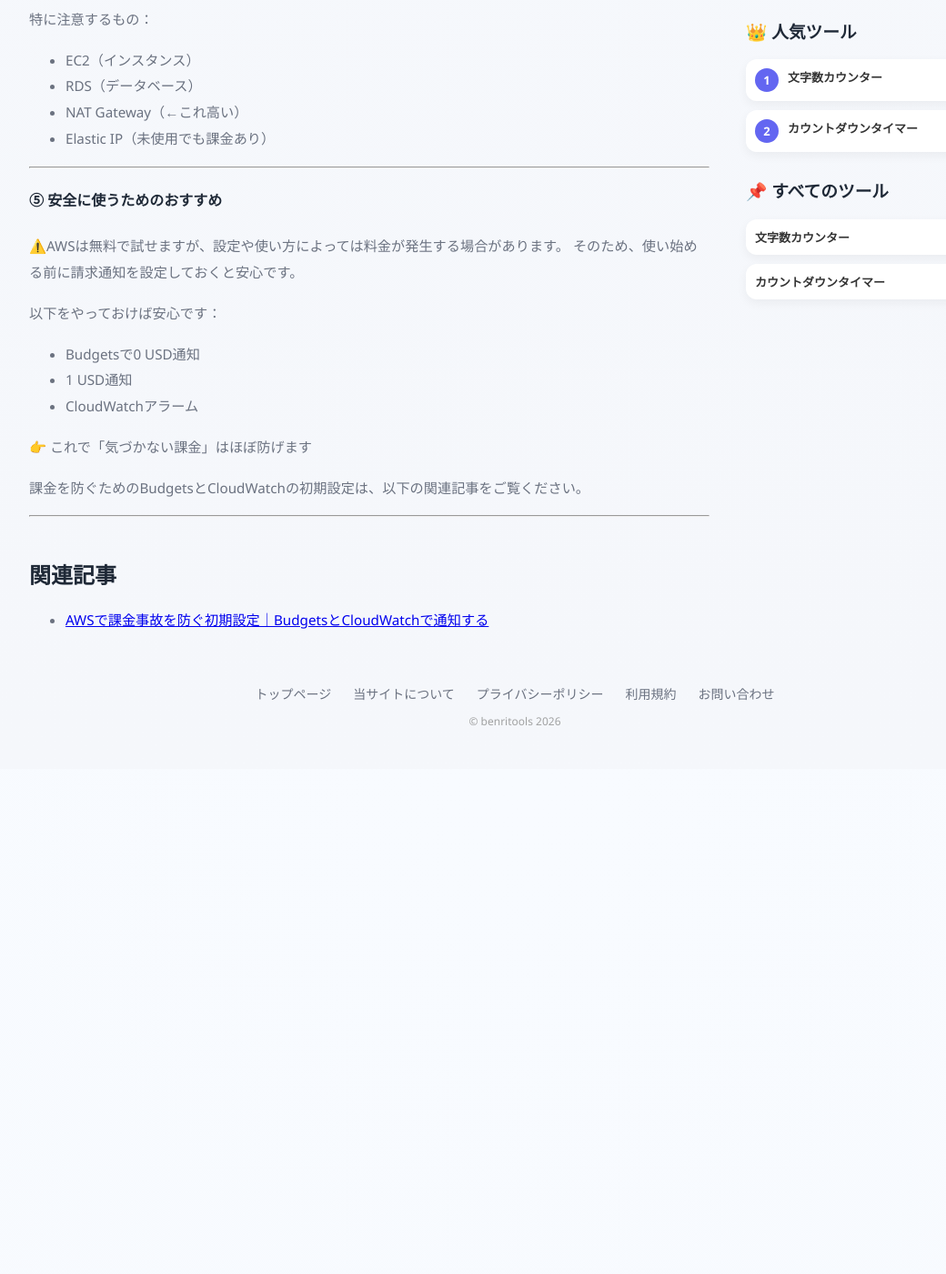
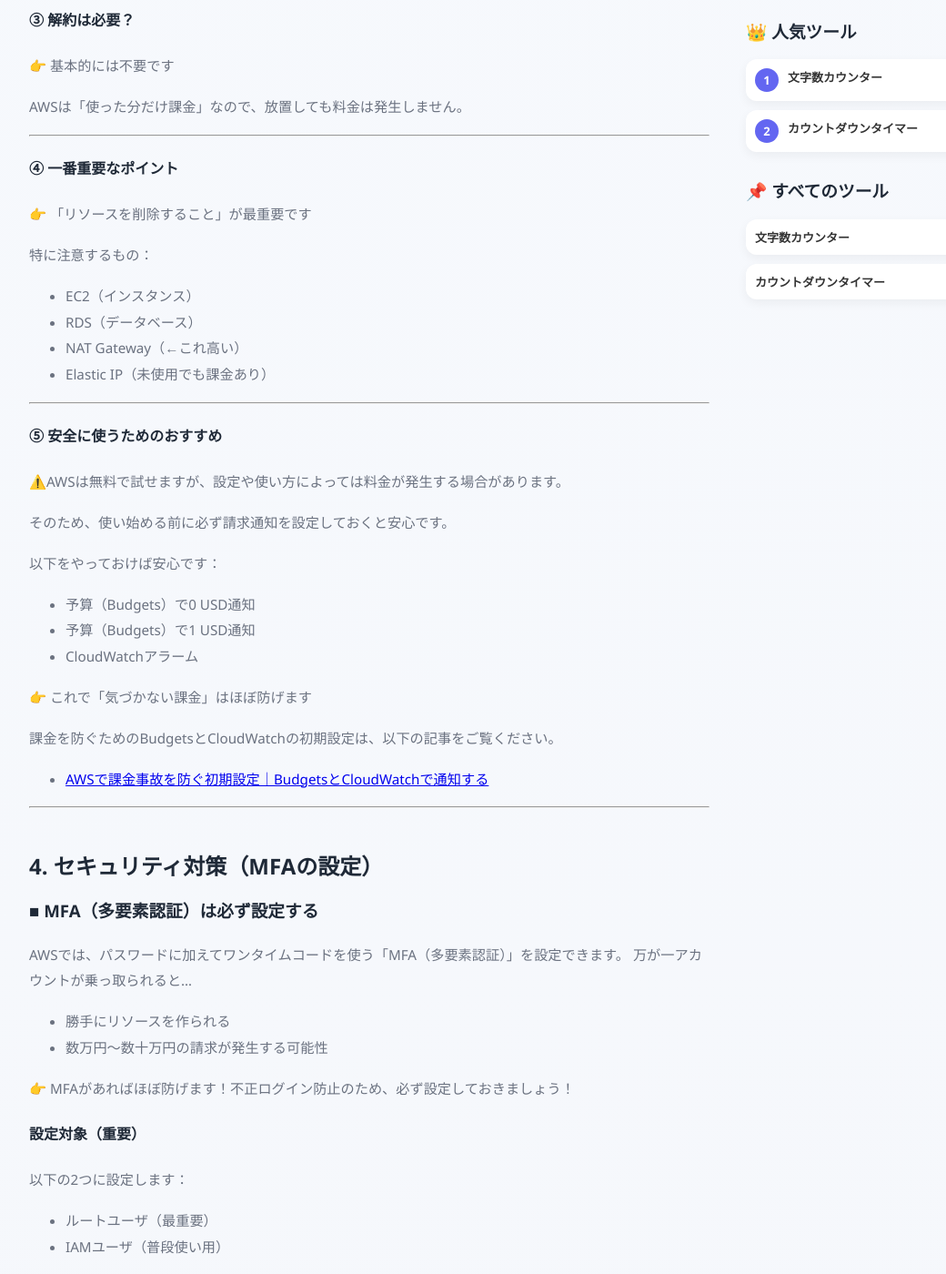
Before and after one commit to benritools/tools, a Jekyll site: the page built from _posts/2026-04-22-aws-new.md, in a window 1280 px wide and 1400 px high, scrolled down 3925 px. Shown: the whole window at 91% size, without its empty margins (74-1114 px from the left). Built offline with Jekyll 4.4.1, drawn with Linux system fonts in a browser that asks for light colours; before the commit the page ends 4770 px from its top, so only the background shows below that; some of the changed text lies outside the part shown.

Commit message:
Add files via upload

```diff
--- a/_posts/2026-04-22-aws-new.md
+++ b/_posts/2026-04-22-aws-new.md
@@ -100,19 +100,87 @@
 
 #### ⑤ 安全に使うためのおすすめ
 ⚠️AWSは無料で試せますが、設定や使い方によっては料金が発生する場合があります。
-そのため、使い始める前に請求通知を設定しておくと安心です。
+
+そのため、使い始める前に必ず請求通知を設定しておくと安心です。
 
 以下をやっておけば安心です：
 
-- Budgetsで0 USD通知
-- 1 USD通知
+- 予算（Budgets）で0 USD通知
+- 予算（Budgets）で1 USD通知
 - CloudWatchアラーム
 
 👉 これで「気づかない課金」はほぼ防げます
 
-課金を防ぐためのBudgetsとCloudWatchの初期設定は、以下の関連記事をご覧ください。
+課金を防ぐためのBudgetsとCloudWatchの初期設定は、以下の記事をご覧ください。
+- [AWSで課金事故を防ぐ初期設定｜BudgetsとCloudWatchで通知する]({{ site.baseurl }}/blog/aws-billing-alerts/)
+
+---
+
+## 4. セキュリティ対策（MFAの設定） {#set-mfa}
+### ■ MFA（多要素認証）は必ず設定する
+
+AWSでは、パスワードに加えてワンタイムコードを使う「MFA（多要素認証）」を設定できます。
+万が一アカウントが乗っ取られると...
+
+- 勝手にリソースを作られる
+- 数万円〜数十万円の請求が発生する可能性
+
+👉 MFAがあればほぼ防げます！不正ログイン防止のため、必ず設定しておきましょう！
 
 
+
+#### 設定対象（重要）
+
+以下の2つに設定します：
+
+- ルートユーザ（最重要）
+- IAMユーザ（普段使い用）
+
+---
+
+#### 設定手順（ルートユーザ）
+
+1. AWSコンソール右上のアカウント名をクリック
+2. 「セキュリティ認証情報」
+3. 「MFAデバイスを割り当て」
+4. 「認証アプリ」を選択
+
+---
+
+#### おすすめアプリ
+
+スマホに以下をインストールします：
+
+- Google Authenticator
+- Microsoft Authenticator
+
+---
+
+#### 設定の流れ
+
+1. QRコードをスマホで読み取る
+2. 表示される6桁コードを2回入力
+3. 完了
+
+👉 これでログイン時にコード入力が必要になります
+
+---
+
+#### 補足（かなり重要）
+
+👉 ルートユーザは普段使わないこと
+
+- 通常はIAMユーザで操作する
+- ルートは「最終手段」だけ使う
+
+---
+
+#### さらに安全にするなら
+
+- IAMユーザにもMFAを設定
+- アクセスキーは使わない or 最小限
+
+👉 ここまでやれば初心者でもかなり安全です
 ---
 
 ## 関連記事
```
Also changed, not shown: other parts of _posts/2026-04-22-aws-new.md (+1 -1 lines).
